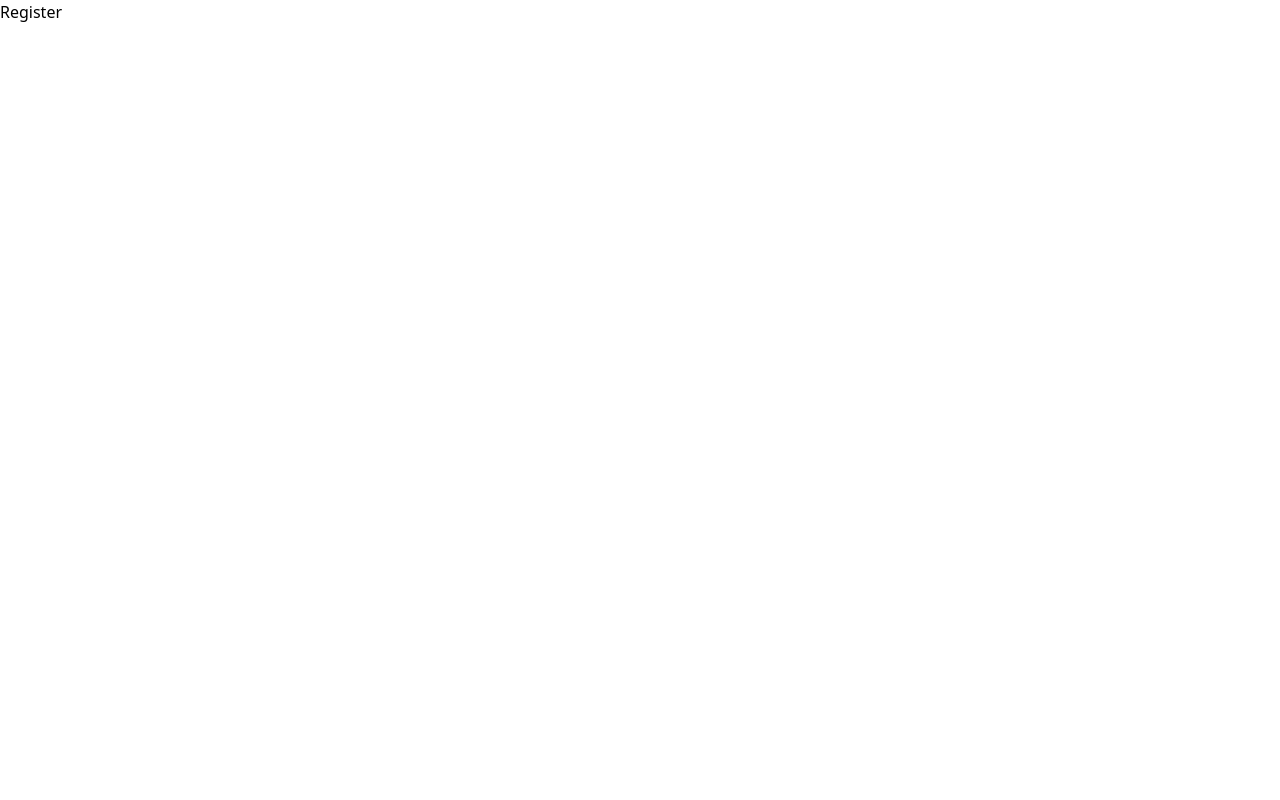
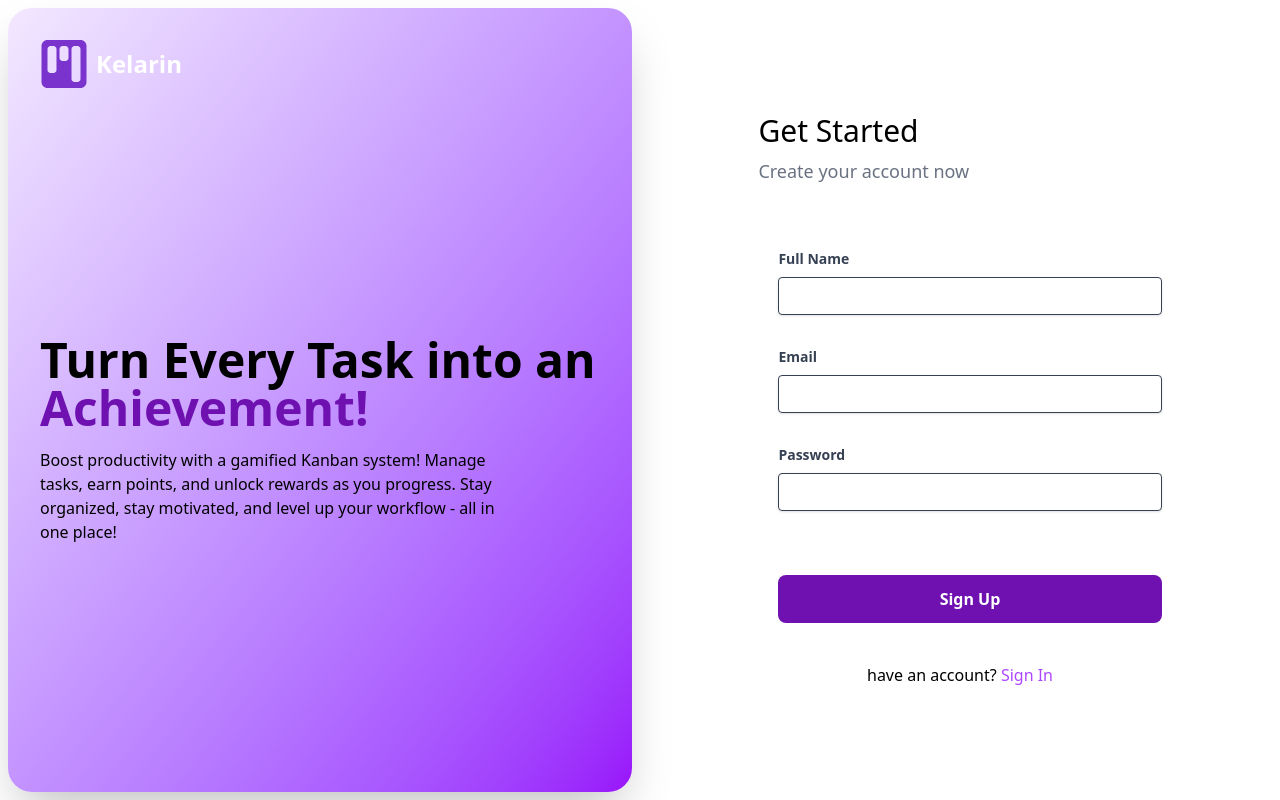
Before and after one commit to nickolasww/Kelarin-FIndIt, a Next.js app: page /register in a window 1280 px wide. Built offline with nearby package versions, Linux system fonts and the light colour scheme.

Commit message:
feat: Register page added dan footer responsive

```diff
--- a/src/app/login/page.tsx
+++ b/src/app/login/page.tsx
@@ -14,14 +14,11 @@ export default function Login() {
       <div className="hidden lg:block lg:w-[40rem]">
         <div className="relative w-full h-screen flex justify-center">
           <div className="relative m-2 bg-gradient-to-br from-purple-200 to-purple-800 rounded-3xl p-8 shadow-2xl flex flex-col items-start justify-center">
-            {/* Logo di Pojok Kiri Atas */}
             <div className="absolute top-8 left-8 flex items-center">
-              <Image src={Logo} alt="Logo Kelarin" className="w-12 h-12 mr-2" />
+              <a href="/home"><Image src={Logo} alt="Logo Kelarin" className="w-12 h-12 mr-2 cursor-pointer" /></a>
               <h1 className="text-2xl font-bold text-white">Kelarin</h1>
             </div>
-
-            {/* Konten Utama */}
-            <div className="mt-20"> {/* Tambahkan margin top untuk memberi ruang dari logo */}
+            <div className="mt-20">
               <h2 className="text-5xl font-semibold mb-4">
                 Turn Every Task into an <span className="text-purple-800 font-bold">Achievement!</span>
               </h2>
--- a/src/app/register/page.tsx
+++ b/src/app/register/page.tsx
@@ -1,11 +1,75 @@
 "use client";
+import { useState } from "react";
+import Input from "@/components/input";
+import Button from "@/components/button";
+import Logo from "@/assets/icon/Logo.svg";
+import Image from "next/image";
 
-export default function Register () {
-    return (
-        <section>
-            <div>
-                <h1>Register</h1>
+export default function Login() {
+  const [email, setEmail] = useState("");
+  const [password, setPassword] = useState("");
+
+  return (
+    <section className="flex">
+      <div className="hidden lg:block lg:w-[40rem]">
+        <div className="relative w-full h-screen flex justify-center">
+          <div className="relative m-2 bg-gradient-to-br from-purple-100 to-purple-600 rounded-3xl p-8 shadow-2xl flex flex-col items-start justify-center">
+            <div className="absolute top-8 left-8 flex items-center">
+              <a href="/home"><Image src={Logo} alt="Logo Kelarin" className="w-12 h-12 mr-2 cursor-pointer" /></a>
+              <h1 className="text-2xl font-bold text-white">Kelarin</h1>
             </div>
-        </section>
-    )
+            <div className="mt-20">
+              <h2 className="text-5xl font-semibold mb-4">
+                Turn Every Task into an <span className="text-purple-800 font-bold">Achievement!</span>
+              </h2>
+              <p className="text-md pr-20">
+                Boost productivity with a gamified Kanban system! Manage tasks, earn points, and unlock rewards as you progress. Stay organized, stay motivated, and level up your workflow - all in one place!
+              </p>
+            </div>
+          </div>
+        </div>
+      </div>
+
+      <div className="w-full lg:w-1/2 p-4 md:p-8 flex flex-col items-center justify-center">
+        <div className="w-full md:w-[70%] mx-auto">
+          <h1 className="text-3xl mb-2">Get Started</h1>
+          <p className="text-gray-500 mb-6 text-lg">Create your account now</p>
+
+          <div className="pt-6 md:pt-10 ml-5">
+            <Input
+              label="Full Name"
+              type="fullname"
+              value={email}
+              classname="shadow appearance-none border rounded w-full py-2 px-3 text-gray-700 leading-tight focus:outline-none focus:shadow-outline mb-4"
+            />
+
+            <Input
+              label="Email"
+              type="email"
+              value={email}
+              classname="shadow appearance-none border rounded w-full py-2 px-3 text-gray-700 leading-tight focus:outline-none focus:shadow-outline mb-4"
+            />
+
+            <Input
+              label="Password"
+              type="password"
+              value={password}
+              classname="shadow appearance-none border rounded w-full py-2 px-3 text-gray-700 leading-tight focus:outline-none focus:shadow-outline mb-6"
+            />
+
+            <div className="flex flex-col items-center">
+              <Button
+                text="Sign Up"
+                className="mt-6 w-full bg-purple-800 p-3 font-semibold rounded-lg text-white cursor-pointer"
+              />
+            </div>
+          </div>
+
+          <p className="text-center pt-8 md:pt-10">
+            have an account? <a href="/login" className="text-purple-500">Sign In</a>
+          </p>
+        </div>
+      </div>
+    </section>
+  );
 }
--- a/src/components/input/index.tsx
+++ b/src/components/input/index.tsx
@@ -1,9 +1,11 @@
+'use client';
+
 import React from 'react';
 
 interface CustomInputProps {
   label: string;
   value: string;
-  type?: 'text' | 'password' | 'email';
+  type?: 'text' | 'password' | 'email' | 'fullname';
   classname ?: string;
 }
 
```
